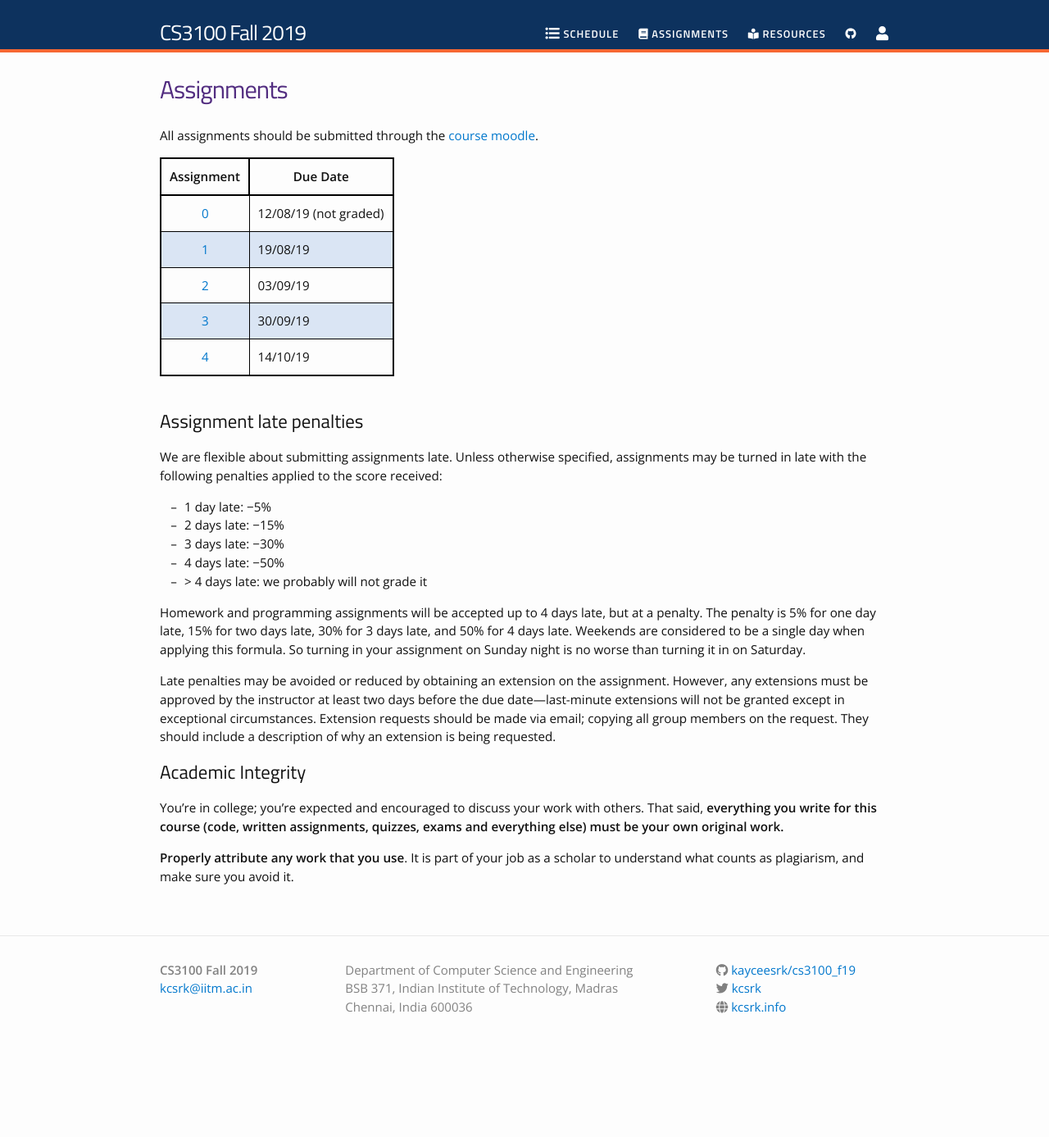
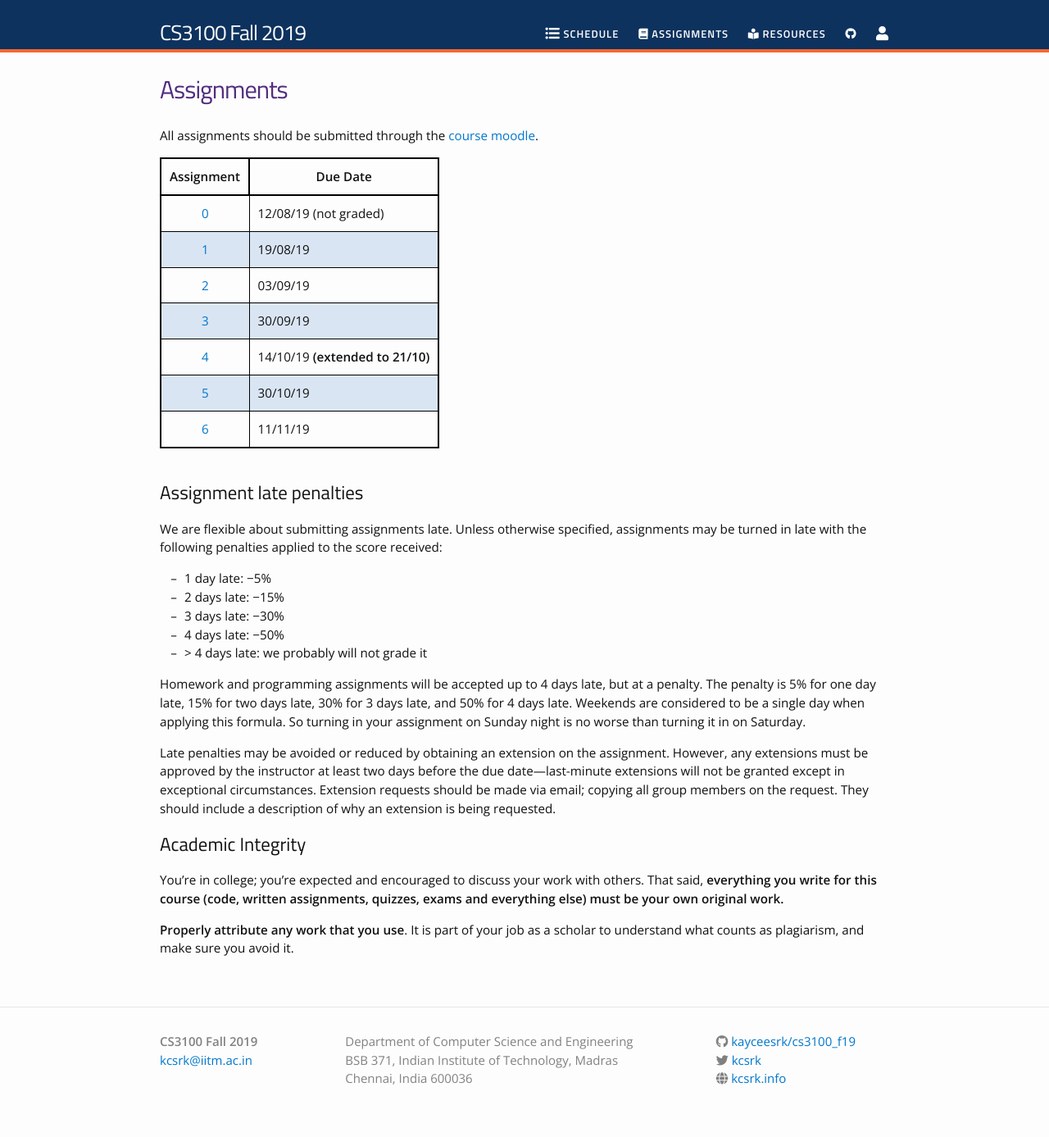
Before and after one commit to kayceesrk/cs3100_m20, a Jekyll site: the page built from assignments.md, in a window 1280 px wide. Shown: the whole page at 82% size. Built offline with Jekyll 4.4.1, drawn with Linux system fonts in a browser that asks for light colours; nearby versions of some CDN libraries; before the commit the page ends 1299 px from its top, so only the background shows below that.

Commit message:
Linked the assignments from the assignments page

```diff
--- a/assignments.md
+++ b/assignments.md
@@ -13,7 +13,9 @@ moodle](https://courses.iitm.ac.in/course/view.php?id=4939).
 | [1]({{ site.baseurl }}/assignments/assignment1.ipynb) | 19/08/19 |
 | [2]({{ site.baseurl }}/assignments/assignment2.zip) | 03/09/19 |
 | [3]({{ site.baseurl }}/assignments/assignment3.ipynb) | 30/09/19 |
-| [4]({{ site.baseurl }}/assignments/assignment4.ipynb) | 14/10/19 |
+| [4]({{ site.baseurl }}/assignments/assignment4.ipynb) | 14/10/19 **(extended to 21/10)** |
+| [5]({{ site.baseurl }}/assignments/assignment5.ipynb) | 30/10/19 |
+| [6]({{ site.baseurl }}/assignments/assignment6.ipynb) | 11/11/19 |
 
 <br>
 
```
